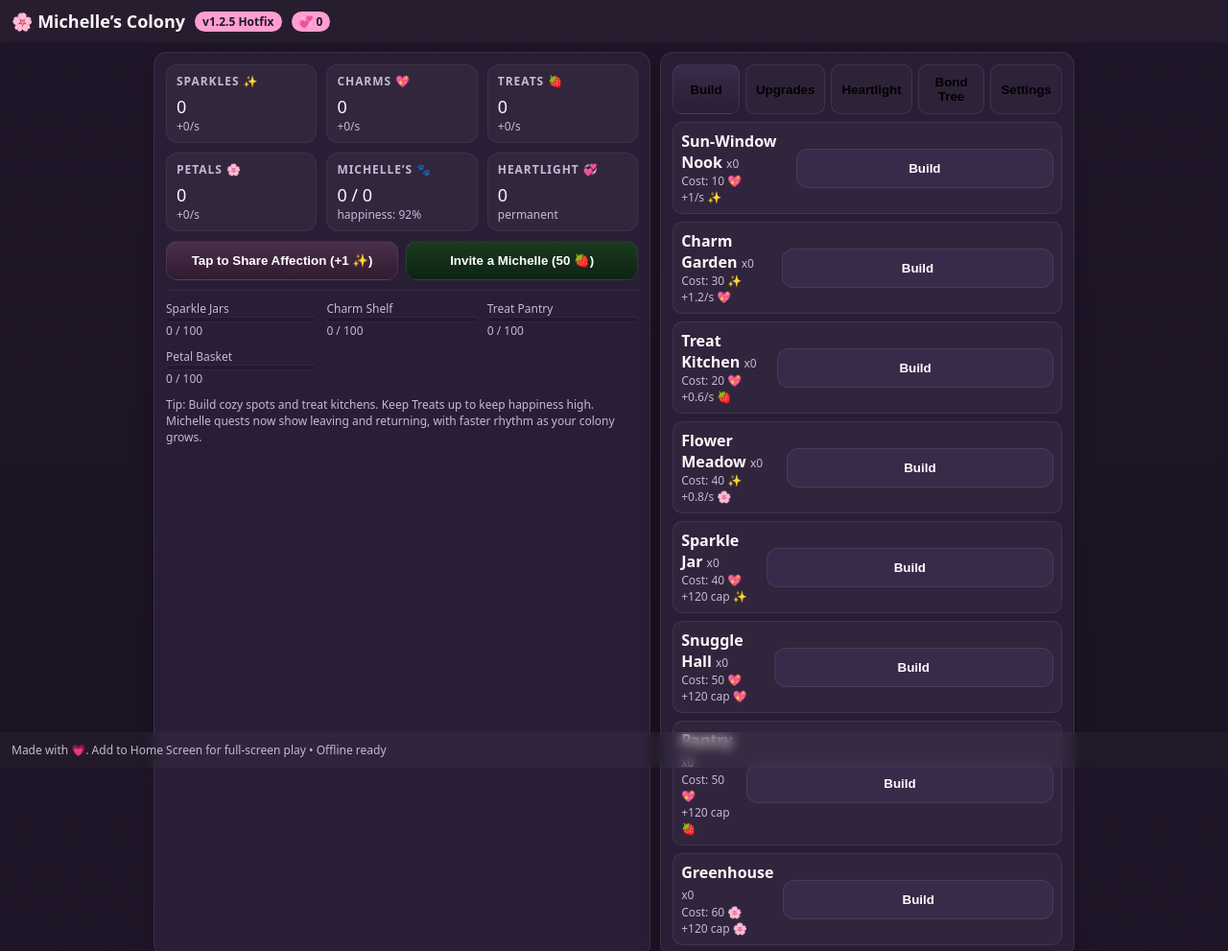
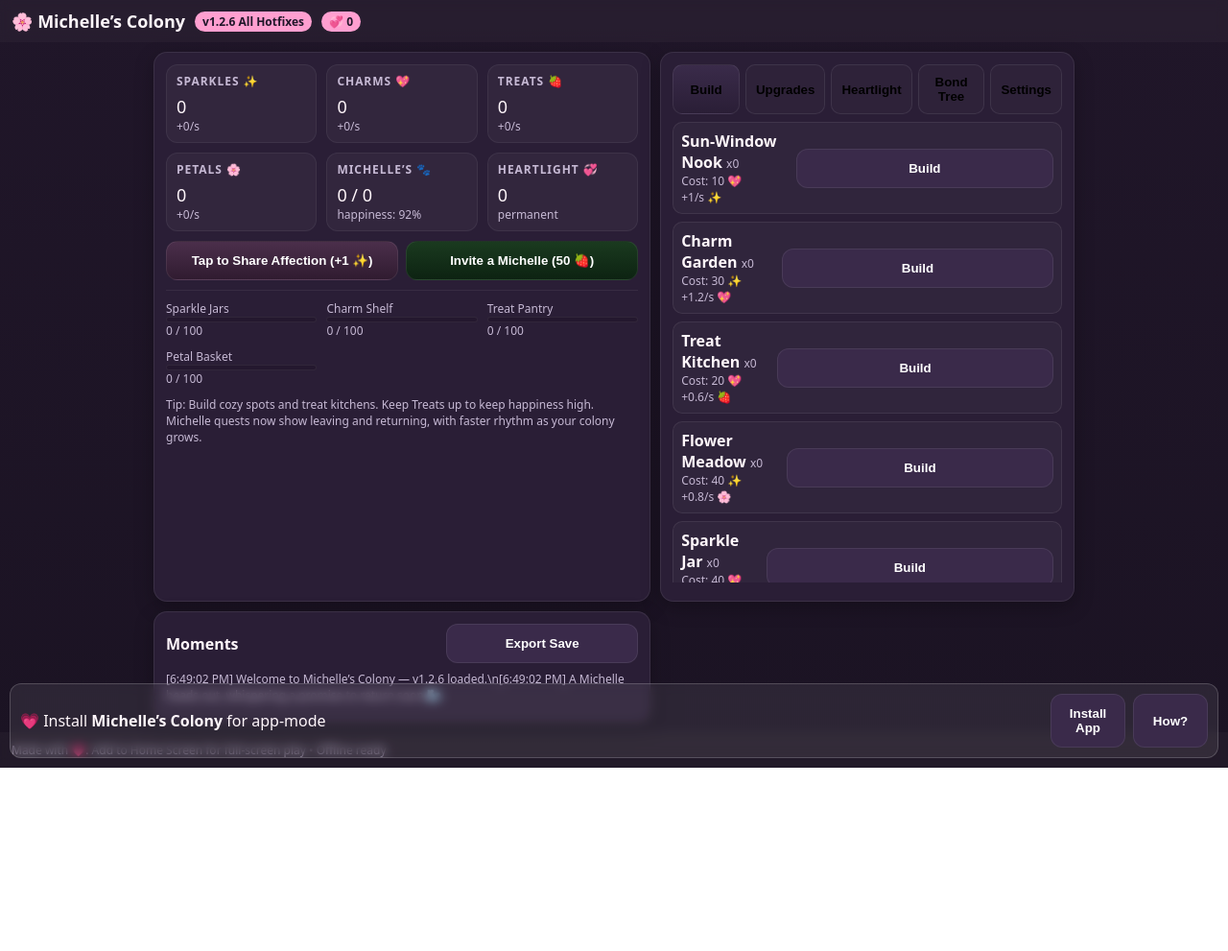
Before and after one commit to youcallmenny/Michelle-Island, a plain HTML site: page index.html in a window 1280 px wide. Shown: the top 991 px of the page at 96% size. After the commit the page ends 800 px from the top, so only its background shows below. Drawn offline with Linux system fonts and the light colour scheme.

Commit message:
Add files via upload

```diff
--- a/index.html
+++ b/index.html
@@ -42,14 +42,27 @@
     #ending h2{margin-top:0}
     #ending .bigheart{font-size:44px}
     a{color:var(--accent);text-decoration:none}
+    /* Ensure long build lists never push items off-screen */
+    #panelBuild{max-height:60vh;overflow:auto}
   </style>
 </head>
 <body>
+<!-- Install bar -->
+<div id="installBar" style="position:fixed;left:10px;right:10px;bottom:10px;z-index:30;display:none">
+  <div style="display:flex;gap:8px;align-items:center;justify-content:space-between;background:rgba(255,255,255,0.08);border:1px solid rgba(255,255,255,0.18);backdrop-filter:blur(6px);padding:10px;border-radius:12px">
+    <div>💗 Install <b>Michelle’s Colony</b> for app-mode</div>
+    <div style="display:flex;gap:8px">
+      <button id="installBtn" class="btn">Install App</button>
+      <button id="howBtn" class="btn">How?</button>
+    </div>
+  </div>
+</div>
+
 <div id="app">
   <header>
     <h1>
       🌸 Michelle’s Colony
-      <span class="badge" id="badge">v1.2.5 Hotfix</span>
+      <span class="badge" id="badge">v1.2.6 All Hotfixes</span>
       <span class="badge" id="hlBadge" title="Total Heartlight">💞 <span id="hlHeader">0</span></span>
       <span class="badge" id="nickBadge" style="display:none"></span>
     </h1>
@@ -124,7 +137,7 @@
         <div class="grid">
           <button class="btn" id="saveBtn">Save Now</button>
           <button class="btn bad" id="wipeBtn">Wipe Save (reset)</button>
-          <button class="btn" id="installBtn" style="display:none">Install Michelle’s Colony</button>
+          <button class="btn" id="installBtn2" style="display:none">Install Michelle’s Colony</button>
           <div class="small" id="saveInfo"></div>
         </div>
       </div>
@@ -153,14 +166,29 @@
 </div></div>
 
 <script>
-const VERSION = '1.2.5-hotfix';
+const VERSION = '1.2.6';
 const SAVE_KEY = 'michelles_colony_save_v1';
 
+// --- Install bar (Android) ---
 let deferredPrompt = null;
-window.addEventListener('beforeinstallprompt', (e) => { e.preventDefault(); deferredPrompt = e; const btn = document.getElementById('installBtn'); if (btn) btn.style.display = 'block'; });
-document.addEventListener('click', async (ev) => { if (ev.target && ev.target.id === 'installBtn' && deferredPrompt) { ev.target.disabled = true; try { deferredPrompt.prompt(); await deferredPrompt.userChoice; } finally { deferredPrompt = null; ev.target.style.display = 'none'; ev.target.disabled = false; } } });
-window.addEventListener('appinstalled', () => { const btn = document.getElementById('installBtn'); if (btn) btn.style.display = 'none'; });
+function inPWA(){ return window.matchMedia('(display-mode: standalone)').matches || window.navigator.standalone; }
+function showInstallBar(){ if(!inPWA()) document.getElementById('installBar').style.display='block'; }
+function hideInstallBar(){ document.getElementById('installBar').style.display='none'; }
 
+window.addEventListener('beforeinstallprompt', (e) => { e.preventDefault(); deferredPrompt = e; showInstallBar(); const btn2=document.getElementById('installBtn2'); if(btn2) btn2.style.display='block'; });
+window.addEventListener('appinstalled', () => { hideInstallBar(); const btn2=document.getElementById('installBtn2'); if(btn2) btn2.style.display='none'; });
+
+document.addEventListener('click', async (ev) => {
+  if(ev.target && (ev.target.id==='installBtn' || ev.target.id==='installBtn2')){
+    if (deferredPrompt){ deferredPrompt.prompt(); await deferredPrompt.userChoice; deferredPrompt=null; hideInstallBar(); }
+    else { alert('On Android Chrome: menu (⋮) → "Install app" (or "Add to Home screen"). If missing, refresh once and try again.'); }
+  }
+  if(ev.target && ev.target.id==='howBtn'){
+    alert('Android Chrome → menu (⋮) → "Install app". If it does not show, refresh, visit twice, and make sure you are not in Incognito.');
+  }
+});
+
+// --- Game state ---
 const defaultState = {
   tree: { levels: {} },
   resources: { energy: 0, ore: 0, food: 0, petals: 0 },
@@ -211,6 +239,11 @@ const TREE_DEFS = {
   'Questing Spirit':    { max: 10, baseCost: 3, scale: 1.6, prereq: null, desc: 'Quests +5% reward & +3% faster per level' },
   'Tap Mastery':        { max: 10, baseCost: 3, scale: 1.6, prereq: 'Love Notes', desc: '+0.5 tap power per level' }
 };
+
+function totalTreeCostMax(){
+  let t=0; Object.keys(TREE_DEFS).forEach(k=>{ const d=TREE_DEFS[k]; for(let i=0;i<d.max;i++){ t += Math.ceil(d.baseCost*Math.pow(d.scale,i)); } });
+  return t;
+}
 
 function treeEffects(){
   const L = S.tree.levels || {};
@@ -371,7 +404,11 @@ function renderStats(){
 }
 function renderBuilds(){
   const list=document.getElementById('buildList'); list.innerHTML='';
-  for(const [name,b] of Object.entries(S.buildings)){
+  // Fixed order so nothing disappears on some devices
+  const order=['Sun-Window Nook','Charm Garden','Treat Kitchen','Flower Meadow','Sparkle Jar','Snuggle Hall','Pantry','Greenhouse'];
+  order.forEach(name=>{
+    const b=S.buildings[name];
+    if(!b) return;
     const nextCost = costFor(b.baseCost, b.costScale, b.count);
     const el = document.createElement('div'); el.className='build-item';
     el.innerHTML = '<div class="left"><div><div><b>'+name+'</b> <span class="count">x'+b.count+'</span></div><div class="small">Cost: '+Object.entries(nextCost).map(([k,v])=>fmt(v)+' '+icon(k)).join(' • ')+'</div><div class="small">'+prodText(b.prod)+'</div></div></div><button class="btn">Build</button>';
@@ -381,17 +418,10 @@ function renderBuilds(){
     btn.onclick=()=>{ const nc = costFor(b.baseCost, b.costScale, b.count); if(!canAfford(nc)) return; pay(nc); b.count+=1; if(name==='Snuggle Hall'){ S.colonists.housing+=2; } addLog('Built '+name+'.'); recompute(); renderStats(); refreshBtn(); save(); };
     el.dataset.refresh='1';
     list.appendChild(el);
-  }
+  });
 }
 function upgradeText(e){ const parts=[]; if(e.energyMult) parts.push('+'+Math.round(e.energyMult*100)+'% ✨'); if(e.oreMult) parts.push('+'+Math.round(e.oreMult*100)+'% 💖'); if(e.foodMult) parts.push('+'+Math.round(e.foodMult*100)+'% 🍓'); if(e.petalsMult) parts.push('+'+Math.round(e.petalsMult*100)+'% 🌸'); if(e.capAll) parts.push('+'+Math.round(e.capAll*100)+'% capacity'); if(e.tapMult) parts.push('+'+Math.round(e.tapMult*100)+'% tap'); if(e.moraleFloor) parts.push('+'+Math.round(e.moraleFloor*100)+'% happiness floor'); return parts.join(' • '); }
-function tier1Maxed(){
-  let ok=true;
-  for(const [name,u] of Object.entries(S.upgrades)){
-    if(name.includes('(T2)')) continue;
-    if(u.level < u.max){ ok=false; break; }
-  }
-  return ok;
-}
+function tier1Maxed(){ let ok=true; for(const [name,u] of Object.entries(S.upgrades)){ if(name.includes('(T2)')) continue; if(u.level < u.max){ ok=false; break; } } return ok; }
 function renderUpgrades(){
   const list=document.getElementById('upgradeList'); list.innerHTML='';
   const showT2 = tier1Maxed();
@@ -579,13 +609,7 @@ function buyNode(name){
   addLog('Prestige node purchased: '+name+' (Lv '+S.tree.levels[name]+').');
   recompute(); renderAll(); save();
 }
-function allTreeMaxed(){
-  for(const k in TREE_DEFS){
-    const d=TREE_DEFS[k]; const lv=(S.tree.levels[k]||0);
-    if(lv<d.max) return false;
-  }
-  return true;
-}
+function allTreeMaxed(){ for(const k in TREE_DEFS){ const d=TREE_DEFS[k]; const lv=(S.tree.levels[k]||0); if(lv<d.max) return false; } return true; }
 function buildEpilogue(){
   const mic = S.colonists.count;
   const insp = S.inspiration;
@@ -638,7 +662,8 @@ function bindUI(){
   document.getElementById('restartBtn').onclick = ()=>{ if(confirm('Start a brand new journey?')){ reset(); document.getElementById('ending').style.display='none'; } };
   bindTap();
 }
-function renderLog(){ document.getElementById('log').textContent = S.log.join('\n'); }
+let S;
+function renderLog(){ document.getElementById('log').textContent = S.log.join('\\n'); }
 function renderAll(){ recompute(); renderStats(); renderBuilds(); renderUpgrades(); renderTree(); renderLog(); checkWinCondition(); }
 let uiPulse = 0;
 let acc=0,last=performance.now();
@@ -660,6 +685,7 @@ function renderInitial(){
   load(); doOffline(); renderAll(); bindUI(); scheduleNextQuest(true); save();
   if('serviceWorker' in navigator){ navigator.serviceWorker.register('sw.js'); }
   addLog('Welcome to Michelle’s Colony — v'+VERSION+' loaded.');
+  showInstallBar();
 }
 window.addEventListener('load', ()=>{ renderInitial(); requestAnimationFrame(loop); });
 </script>
--- a/sw.js
+++ b/sw.js
@@ -1,6 +1,6 @@
-const CACHE='m-colony-v9';
+const CACHE='m-colony-v12';
 self.addEventListener('install', e=>{
-  e.waitUntil(caches.open(CACHE).then(c=>c.addAll(['./','./index.html?v=1.2.5h','./manifest.json','./icons/icon-192.png','./icons/icon-512.png'])));
+  e.waitUntil(caches.open(CACHE).then(c=>c.addAll(['./','./index.html?v=1.2.6','./manifest.json','./icons/icon-192.png','./icons/icon-512.png'])));
 });
 self.addEventListener('activate', e=>{
   e.waitUntil(caches.keys().then(keys=>Promise.all(keys.filter(k=>k!==CACHE).map(k=>caches.delete(k)))));
```
Also changed, not shown: manifest.json.
